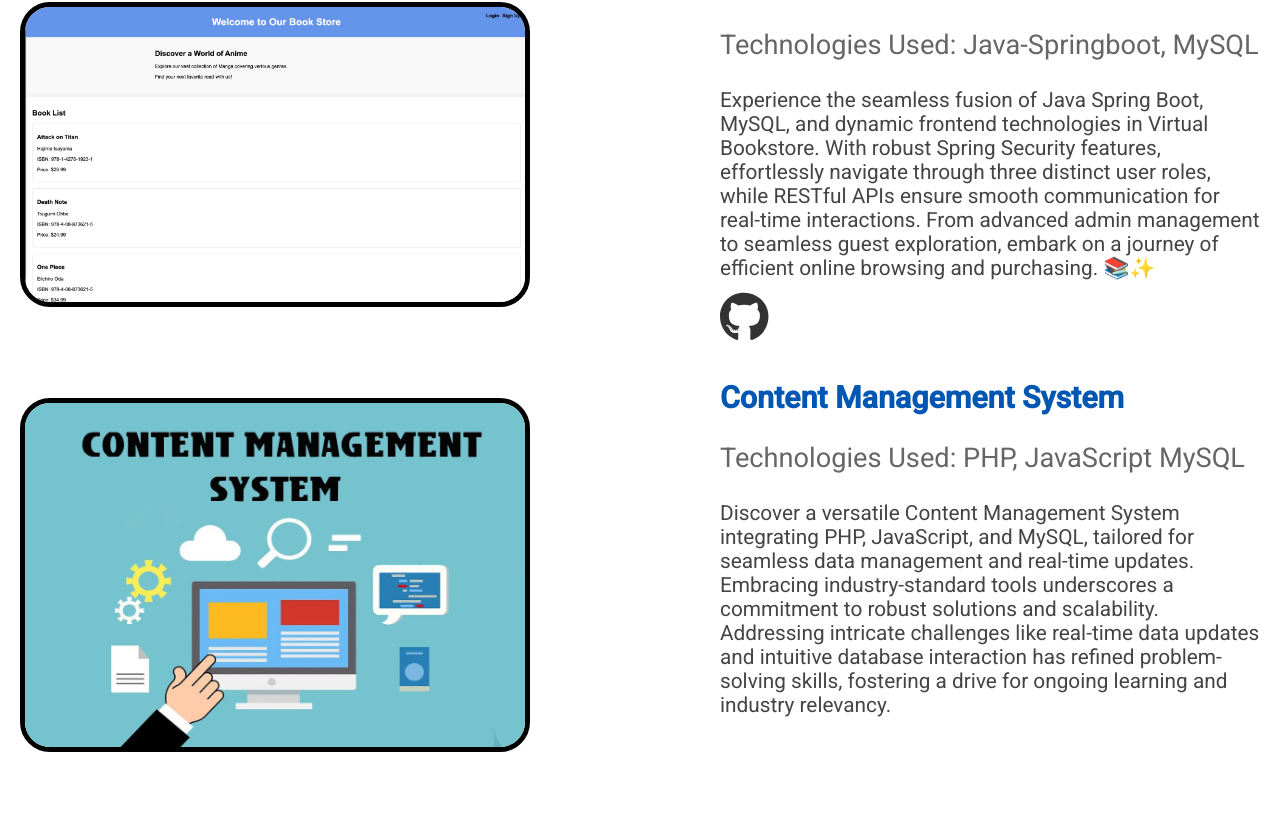
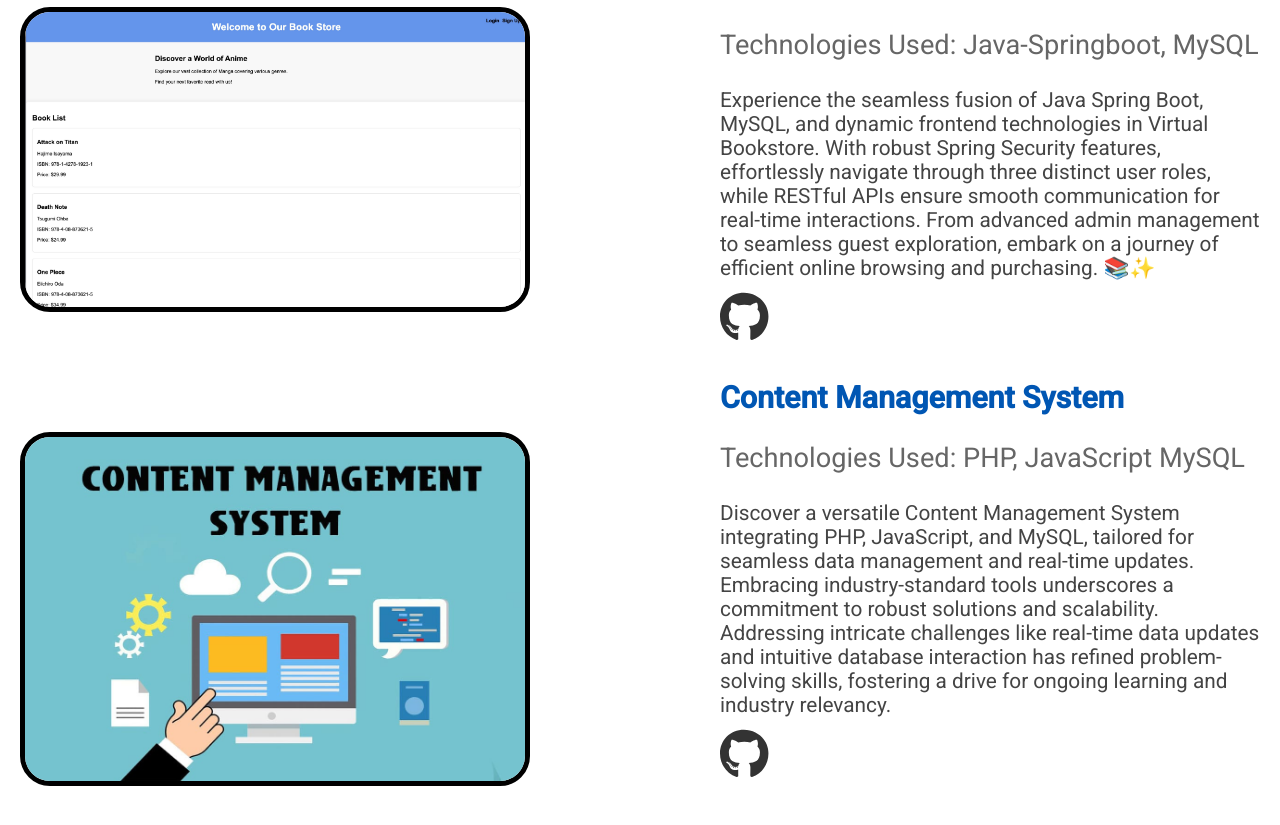
Before and after one commit to Prabal31/My-Portfolio, an Angular app: page / in a window 1280 px wide. Shown: the part 3552-4377 px from the top of the page. Built offline with nearby package versions, Linux system fonts and the light colour scheme.

Commit message:
Made some small css chages in projects components

```diff
--- a/src/app/Menu/menu-projects/menu-projects.component.css
+++ b/src/app/Menu/menu-projects/menu-projects.component.css
@@ -32,7 +32,7 @@
 }
 
 .project-image img {
-    margin-top: 35px;
+    margin-top: 40px;
     width: 100%; /* Ensure image fills its container */
     border-radius: 30px;
     border: 5px solid black;
--- a/src/app/Menu/menu-projects/menu-projects.component.html
+++ b/src/app/Menu/menu-projects/menu-projects.component.html
@@ -34,7 +34,10 @@
             <h3>Content Management System</h3>
             <p class="tech">Technologies Used: PHP, JavaScript MySQL</p>
             <p class="details">Discover a versatile Content Management System integrating PHP, JavaScript, and MySQL, tailored for seamless data management and real-time updates. Embracing industry-standard tools underscores a commitment to robust solutions and scalability. Addressing intricate challenges like real-time data updates and intuitive database interaction has refined problem-solving skills, fostering a drive for ongoing learning and industry relevancy.</p>
+            <a href="https://github.com/Prabal31" class="github-link" title="View on GitHub" target="_blank">
+                <fa-icon [icon]="myGithub" style="color: #333333;"></fa-icon>
+            </a>
+        </div>
 
-        </div>
     </div>
 </div>
```
Also changed, not shown: src/assets/images/Fitness_tracker.png (added).
